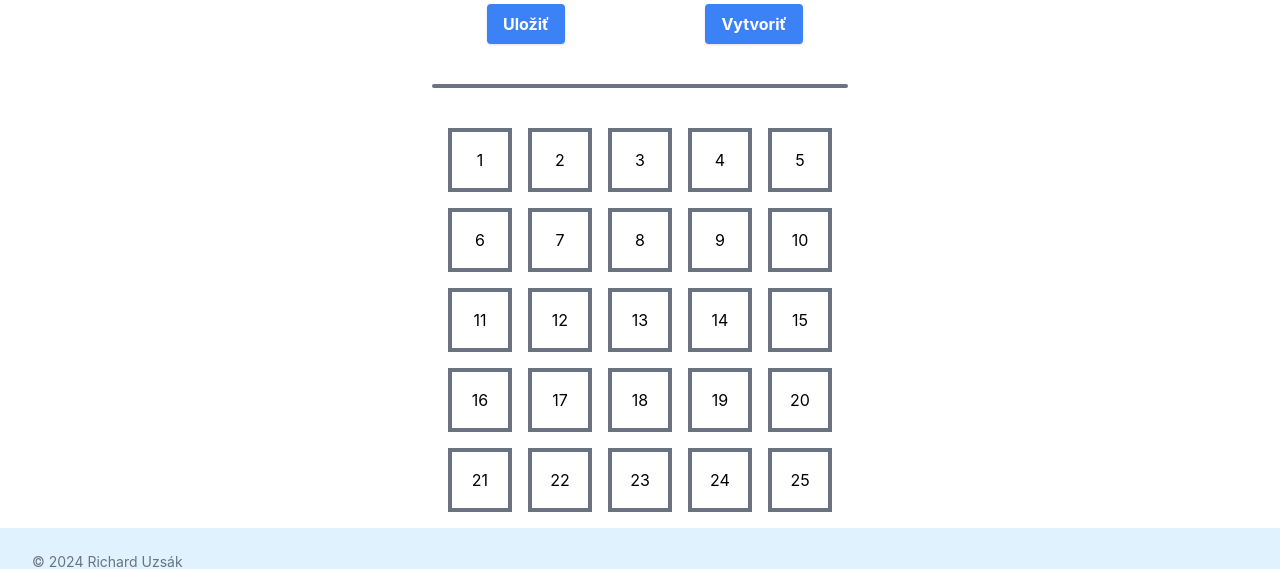
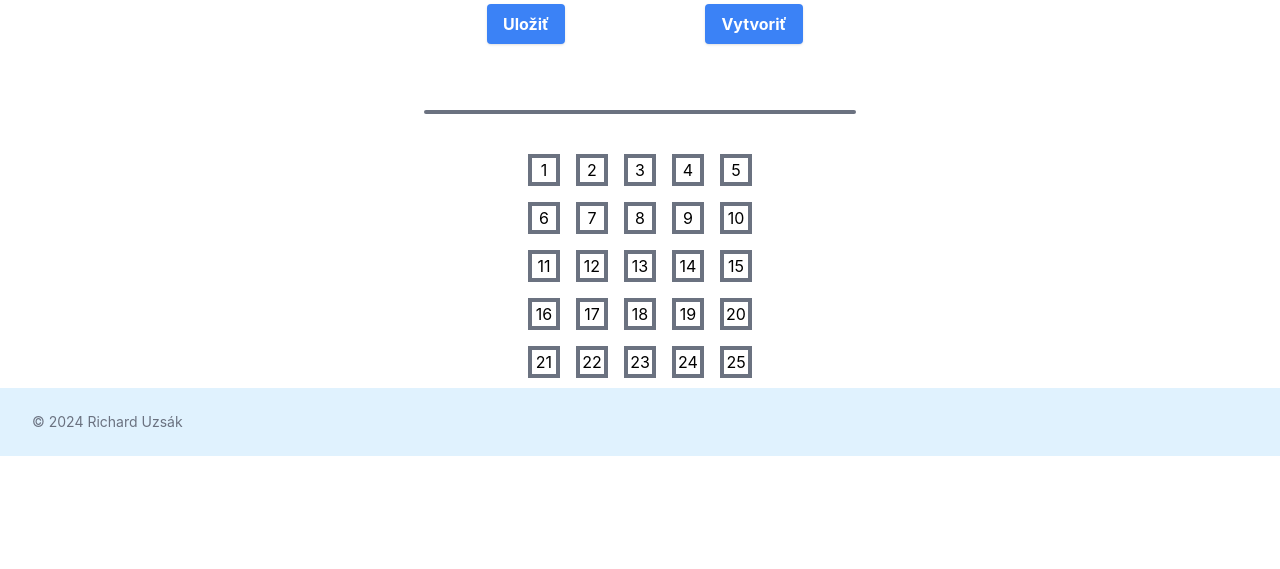
Before and after one commit to Zendo93/ticketportal-frontend, a React (Create React App) app: page /edit/14290058 in a window 1280 px wide. Shown: the part 698-1267 px from the top of the page. After the commit the page ends 1154 px from the top, so only its background shows below. Built offline with nearby package versions, Linux system fonts and the light colour scheme.

Commit message:
css format

```diff
--- a/src/components/EventEdit/EventEdit.jsx
+++ b/src/components/EventEdit/EventEdit.jsx
@@ -38,6 +38,7 @@ export default function EventEdit() {
     },[])
 
     return (
+        <>
         <div className="max-w-md p-4 mx-auto">
             <form className="full grid sm:grid-cols-2 gap-4 gap-x-10">
                 <EventName onNameChangeHandler={onNameChangeHandler}  name={name} />
@@ -51,7 +52,8 @@ export default function EventEdit() {
                 <SaveButton event={editedEvent} onSaveHandler={onSaveHandler} />
                 <CreateButton event={editedEvent} onCreateHandler={onCreateHandler} />
             </form>
-            <Room />
         </div>
+        <Room />
+        </>
     );
 }
--- a/src/components/Room.jsx
+++ b/src/components/Room.jsx
@@ -16,10 +16,13 @@ export default function Room() {
     }
 
     return (
-        <div>
-            <hr class="w-100 h-1 mx-auto my-4 bg-gray-500 border-0 rounded md:my-10 dark:bg-gray-700" />
-            <div style={{ gridTemplateColumns: `repeat(${columnNumber}, minmax(0, 1fr))`}} className={`grid m-auto w-max gap-4`}>
-                {getSeats(rowNumber*columnNumber)}
+        <div className="m-2.5 overflow-auto">
+            <hr class="mx-[60px] h-1 sm:mx-auto my-4 bg-gray-500 border-0 rounded md:my-10 dark:bg-gray-700"
+                style={{width: `${Math.round(((50 - 10) / 12) * columnNumber + 10)}rem`}}/>
+            <div className="ml-[44%] w-max sm:ml-auto sm:w-auto">
+                <div style={{ gridTemplateColumns: `repeat(${columnNumber}, minmax(0, 1fr))`}} className={`grid m-auto w-max gap-4`}>
+                    {getSeats(rowNumber*columnNumber)}
+                </div>
             </div>
         </div>
     );
--- a/src/components/Seat.jsx
+++ b/src/components/Seat.jsx
@@ -2,7 +2,7 @@ export default function Seat(props) {
     const { seatNumber} = props;
 
     return (
-        <div class="box-border group relative flex border-gray-500 h-16 w-16 p-4 border-4">
+        <div class="box-border group relative flex border-gray-500 w-8 h-8 border-4">
             <div class="absolute bottom-[calc(100%+0.5rem)] left-[50%] -translate-x-[50%] hidden group-hover:block w-auto">
                 <div class="bottom-full right-0 rounded bg-black px-4 py-1 text-xs text-white whitespace-nowrap">
                     Tooltip center
```
